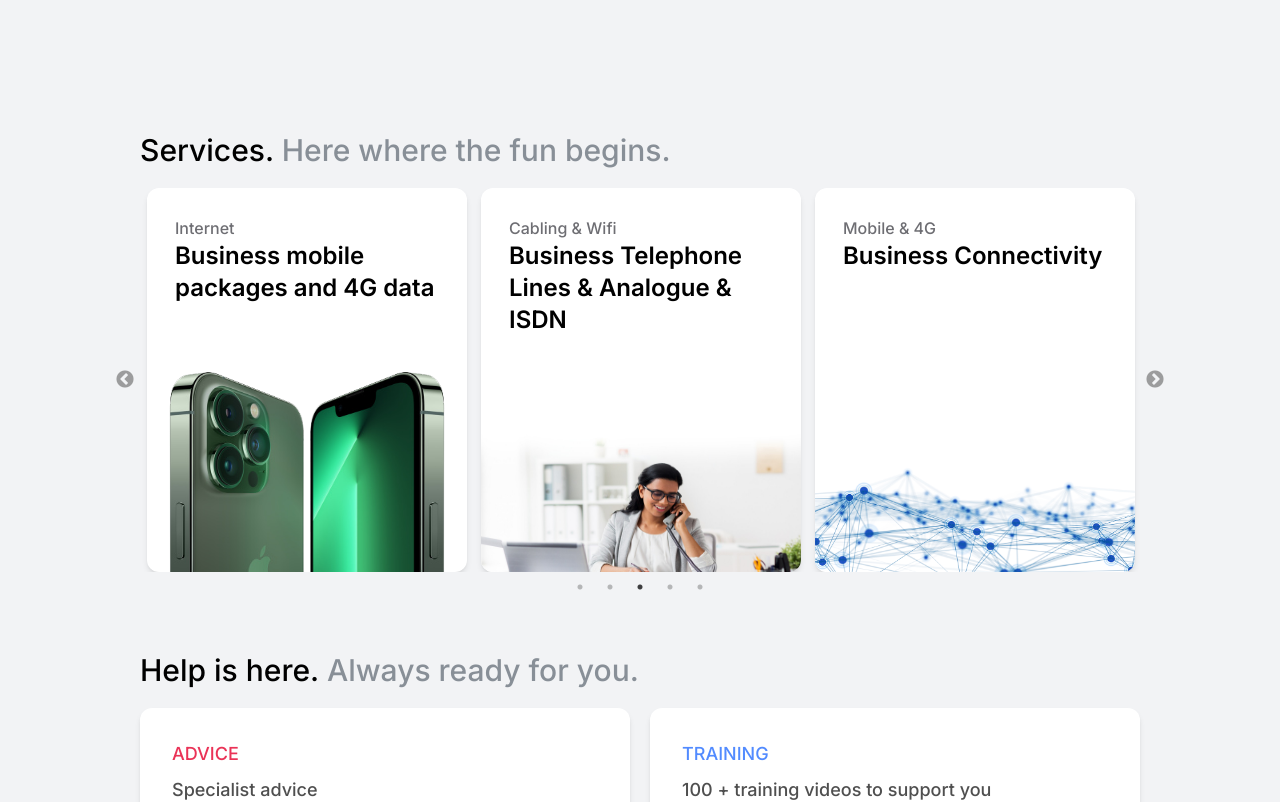
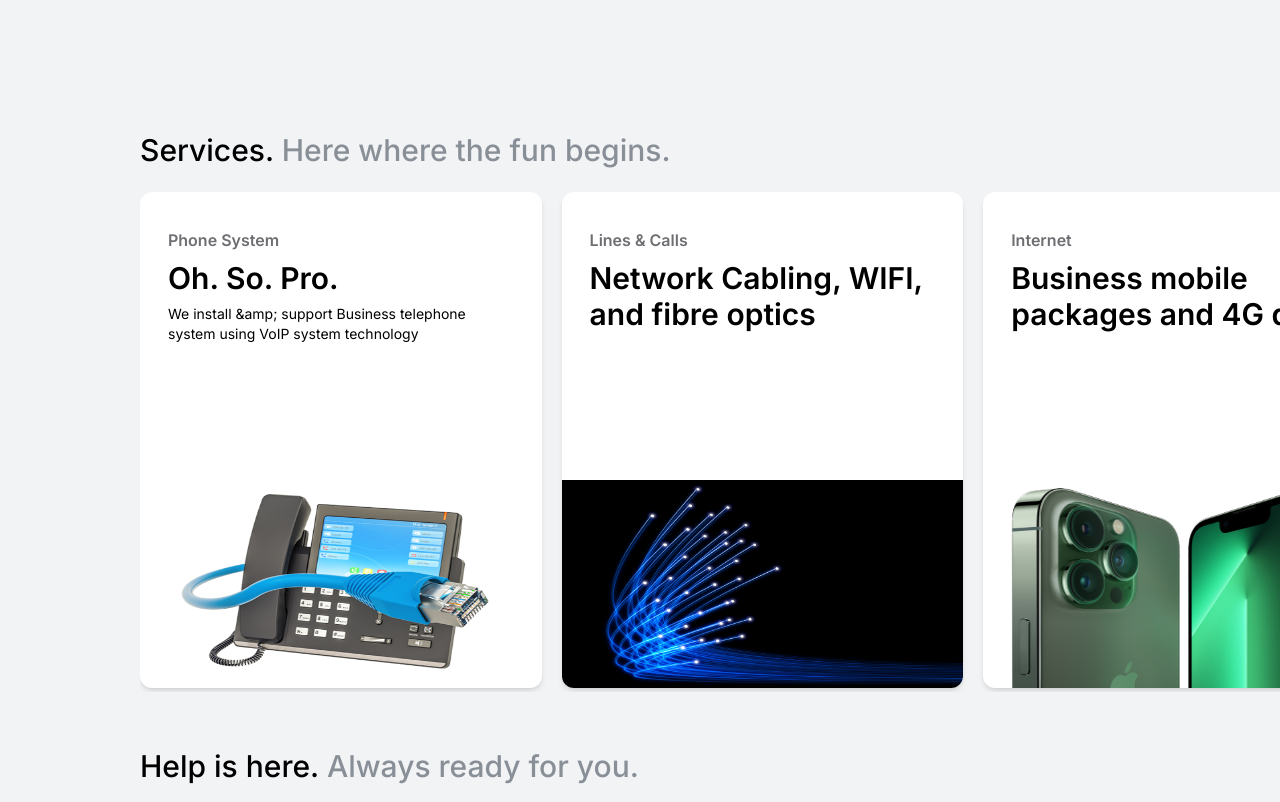
Before and after one commit to abhiskg/midland-networks, a React (Vite) app: page / in a window 1280 px wide. Shown: the part 740-1542 px from the top of the page. Built offline with nearby package versions, Linux system fonts and the light colour scheme.

Commit message:
Service slider added

```diff
--- a/src/components/cards/ServiceCard.tsx
+++ b/src/components/cards/ServiceCard.tsx
@@ -9,11 +9,11 @@ type ServiceDataType = {
 export default function ServiceCard({ data }: { data: ServiceDataType }) {
   const { images, name, title, details } = data;
   return (
-    <div className='bg-white flex flex-col justify-between rounded-xl gap-5 overflow-hidden h-96 shadow-md hover:scale-[1.015] hover:shadow-lg cursor-pointer transition-transform duration-300 ease-out '>
-      <div className='mx-7 mt-7 mb-8'>
-        <h3 className='text-[#6E6E73] font-medium'>{name}</h3>
-        <h4 className='font-semibold text-2xl'>{title}</h4>
-        {details && <p className='text-sm'>{details}</p>}
+    <div className='bg-white flex flex-col w-[25.1rem] h-[31rem] justify-between rounded-xl gap-5 overflow-hidden shadow-md hover:scale-[1.015] my-1 hover:shadow-lg cursor-pointer transition-transform duration-500 ease-out  '>
+      <div className='mx-7 mt-9 mb-8'>
+        <h3 className='text-[#6E6E73] font-semibold'>{name}</h3>
+        <h4 className='font-semibold sm:text-3xl text-2xl mt-2'>{title}</h4>
+        {details && <p className='text-sm mt-2'>{details}</p>}
       </div>
       <img src={images} alt='' className='object-contains w-full h-52' />
     </div>
--- /dev/null
+++ b/src/components/slider/ServiceSlider.tsx
@@ -0,0 +1,77 @@
+import { useState } from "react";
+import { servicesData } from "../../utils/data";
+import ServiceCard from "../cards/ServiceCard";
+
+const ServiceSlider = () => {
+  const [slidePosition, setSlidePosition] = useState(0);
+
+  const handlePrevArrow = () => {
+    if (slidePosition < 48) {
+      setSlidePosition((prev) => prev + 24);
+    }
+  };
+
+  const handleNextArrow = () => {
+    if (slidePosition > 0 && slidePosition <= 48) {
+      setSlidePosition((prev) => prev - 24);
+    }
+  };
+
+  return (
+    <div className='relative group mt-5'>
+      <div className='relative h-[30rem] custom-container mx-auto'>
+        <div
+          className={`flex items-center -translate-x-[${slidePosition}rem] gap-5 overflow-hidden absolute transition-transform duration-500`}
+        >
+          {servicesData.map((data) => (
+            <ServiceCard key={data.id} data={data} />
+          ))}
+        </div>
+
+        <div
+          onClick={handlePrevArrow}
+          className={`absolute ${
+            slidePosition < 48 && "text-white"
+          } top-1/2 -translate-y-1/2 z-10 xl:-left-28 left-3 cursor-pointer bg-gray-400/40 opacity-0 group-hover:opacity-100 p-3 rounded-full transition-all duration-700`}
+        >
+          <svg
+            xmlns='http://www.w3.org/2000/svg'
+            width='24'
+            height='24'
+            viewBox='0 0 24 24'
+            fill='none'
+            stroke='currentColor'
+            strokeWidth='2'
+            strokeLinecap='round'
+            strokeLinejoin='round'
+          >
+            <polyline points='15 18 9 12 15 6'></polyline>
+          </svg>
+        </div>
+      </div>
+
+      <div
+        onClick={handleNextArrow}
+        className={`absolute ${
+          slidePosition > 0 && slidePosition <= 48 && "text-white"
+        } top-1/2 -translate-y-1/2 cursor-pointer z-10 right-3 bg-gray-400/40 opacity-0 group-hover:opacity-100 p-3 rounded-full transition-all duration-700`}
+      >
+        <svg
+          xmlns='http://www.w3.org/2000/svg'
+          width='24'
+          height='24'
+          viewBox='0 0 24 24'
+          fill='none'
+          stroke='currentColor'
+          strokeWidth='2'
+          strokeLinecap='round'
+          strokeLinejoin='round'
+        >
+          <polyline points='9 18 15 12 9 6'></polyline>
+        </svg>
+      </div>
+    </div>
+  );
+};
+
+export default ServiceSlider;
--- /dev/null
+++ b/src/components/swiper/ServiceSwiper.tsx
@@ -0,0 +1,7 @@
+import React from "react";
+
+const ServiceSwiper = () => {
+  return <div>ServiceSwiper</div>;
+};
+
+export default ServiceSwiper;
--- a/src/pages/homePage/sections/Services.tsx
+++ b/src/pages/homePage/sections/Services.tsx
@@ -2,18 +2,21 @@ import ServiceCarousel from "../../../components/carousel/ServiceCarousel";
 import ServiceCarousel2 from "../../../components/carousel/ServiceCarousel2";
 import { motion } from "framer-motion";
 import { fadeIn, staggerContainer } from "../../../utils/motion";
+import ServiceSlider from "../../../components/slider/ServiceSlider";
 
 export default function Services() {
   return (
-    <section className='custom-container mx-auto'>
-      <h2 className='font-medium md:text-3xl text-2xl'>
+    <section>
+      <h2 className='font-medium md:text-3xl text-2xl custom-container mx-auto'>
         Services.{" "}
         <span className='text-primaryText-100'>Here where the fun begins.</span>
       </h2>
-      <ServiceCarousel />
+      {/* <ServiceCarousel /> */}
+      <ServiceSlider />
 
       {/* Main Services/ with Service blocks */}
-      <h2 className='font-medium md:text-3xl text-2xl'>
+      <div className='custom-container mx-auto'>
+        <h2 className='font-medium md:text-3xl text-2xl md:mt-20 mt-14'>
           Help is here.{" "}
           <span className='text-primaryText-100'>Always ready for you.</span>
         </h2>
@@ -117,6 +120,7 @@ export default function Services() {
             />
           </motion.div>
         </motion.div>
+      </div>
 
       {/* Other Services */}
       <h2 className='font-medium md:text-3xl text-2xl'>
```
Lines whose indentation alone changed are shown as unchanged.
